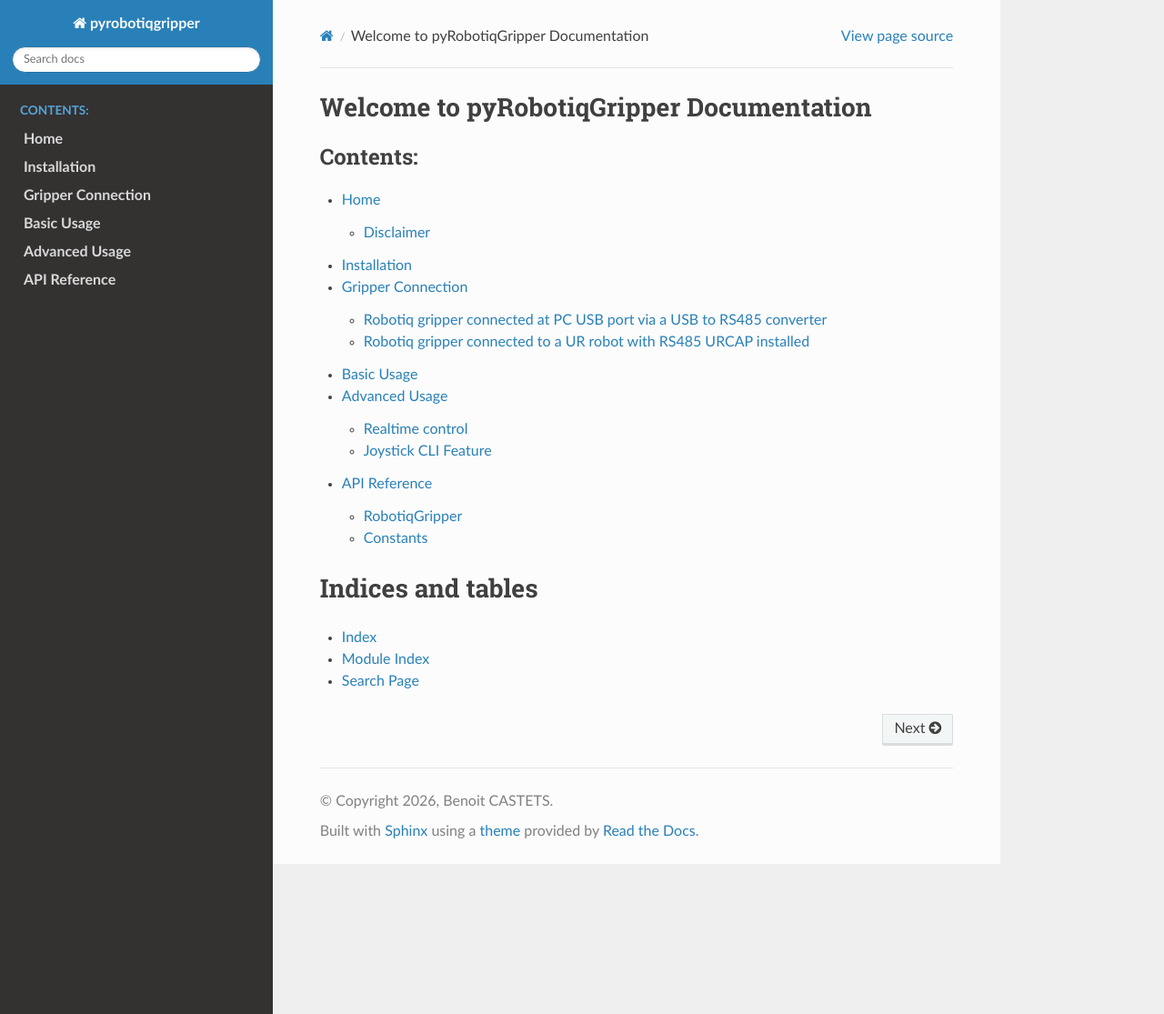
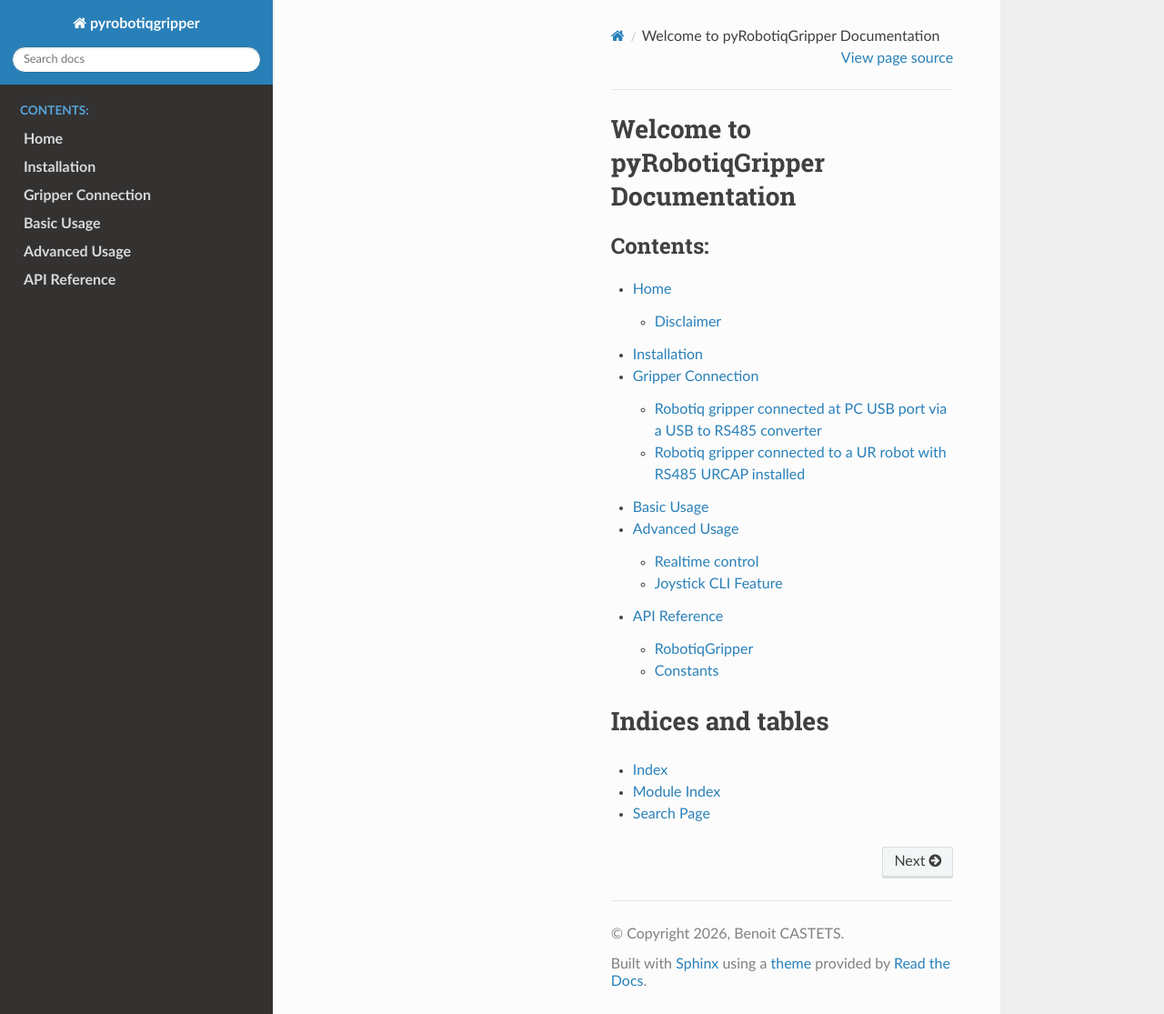
Before and after one commit to castetsb/pyRobotiqGripper, a Sphinx documentation site: the page built from docs/index.rst, in a window 1280 px wide and 1115 px high. Shown: the whole window at 91% size. Built offline with Sphinx 7.4.7 and the Read the Docs theme 3.1.0, drawn with Linux system fonts in a browser that asks for light colours.

Commit message:
Update custom.css

```diff
--- a/docs/_static/custom.css
+++ b/docs/_static/custom.css
@@ -43,3 +43,25 @@
 .rst-content h3 {
     font-size: 18px;
 }
+
+/* ===== Sidebar width ===== */
+
+/* Increase the width of the left menu */
+.wy-side-nav-search {
+    max-width: 300px; /* default ~220px, adjust as needed */
+}
+
+/* Adjust main content to prevent overlap */
+.rst-content {
+    margin-left: 320px; /* slightly larger than sidebar width */
+}
+
+/* Optional: adjust top nav (if any) */
+.wy-side-nav {
+    width: 300px;
+}
+
+/* Optional: make nested items wrap nicely */
+.wy-menu-vertical li a {
+    white-space: normal;
+}
```
